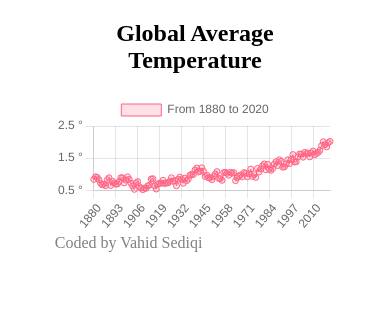
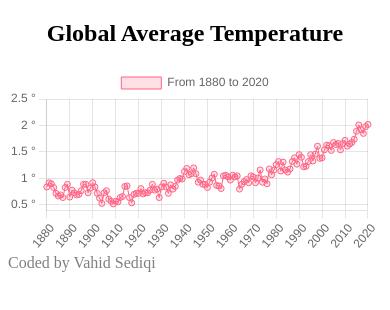
Before and after one commit to vahidsediqi/Working-with-api-and-data, a plain HTML site: page NASA Data/index.html in a window 390 px wide. Drawn offline with nearby package versions, Linux system fonts and the light colour scheme.

Commit message:
Working with NASA data is finished

```diff
--- a/NASA Data/index.html
+++ b/NASA Data/index.html
@@ -6,10 +6,24 @@
     <meta name="viewport" content="width=device-width, initial-scale=1.0">
     <title>Fetch and graph CVS file</title>
     <script src="https://cdn.jsdelivr.net/npm/chart.js@3.5.1/dist/chart.min.js"></script>
+
+    <style>
+       .chart__wrapper{
+           max-width: 80%;
+           margin: auto;
+       }
+
+       @media only screen and (max-width: 600px) {
+        .chart__wrapper{
+           max-width: 100%;
+       }
+       }
+    </style>
 </head>
+
 <body>
 
-    <div style="width:75%; margin: auto;">
+    <div class="chart__wrapper">
         <h2 style="text-align: center;">Global Average Temperature</h2>
         <canvas id="chart"></canvas>
 
--- a/NASA Data/main.js
+++ b/NASA Data/main.js
@@ -18,6 +18,7 @@ const myChart = new Chart(ctx, {
         }]
     },
     options: {
+        responsive: true,
         scales: {
             y: {
                 ticks: {
```
